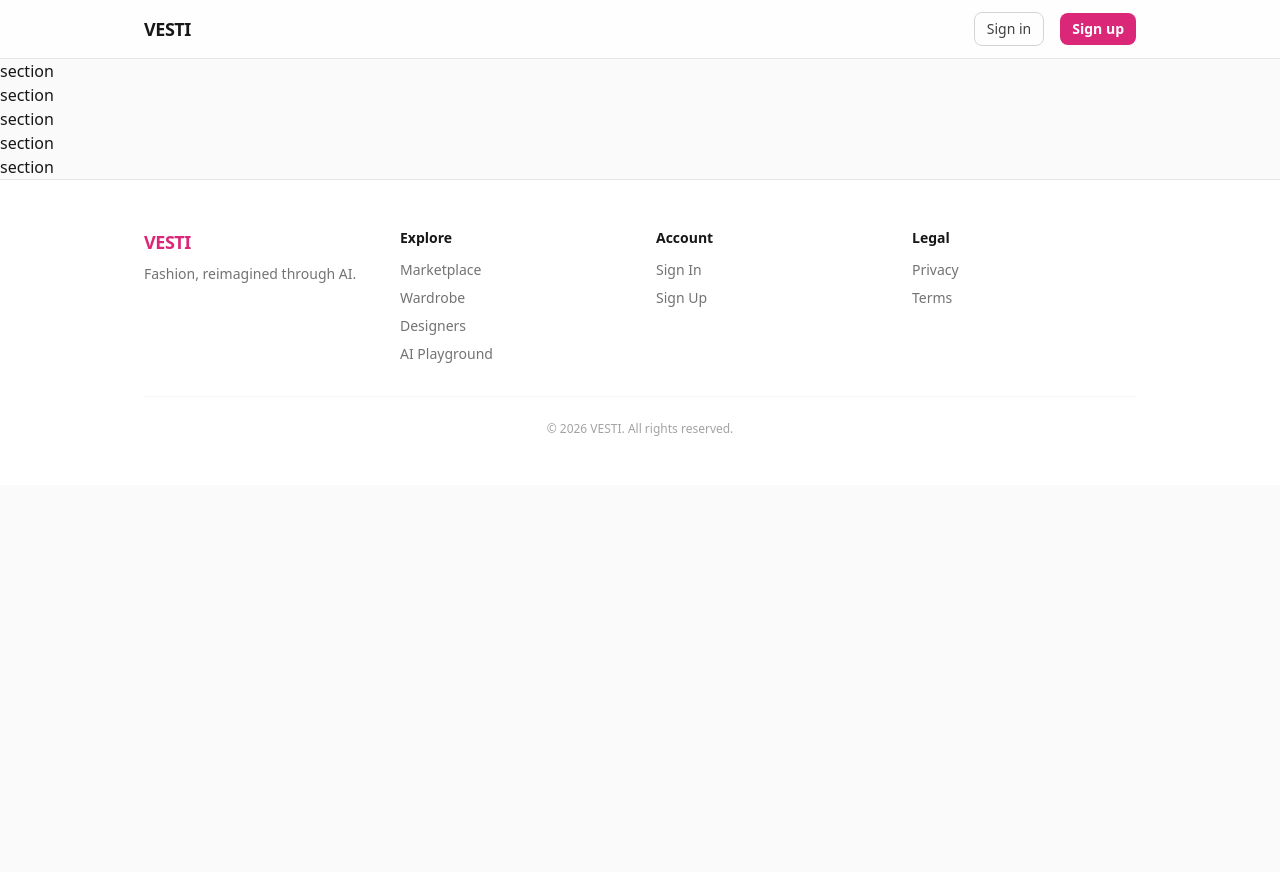
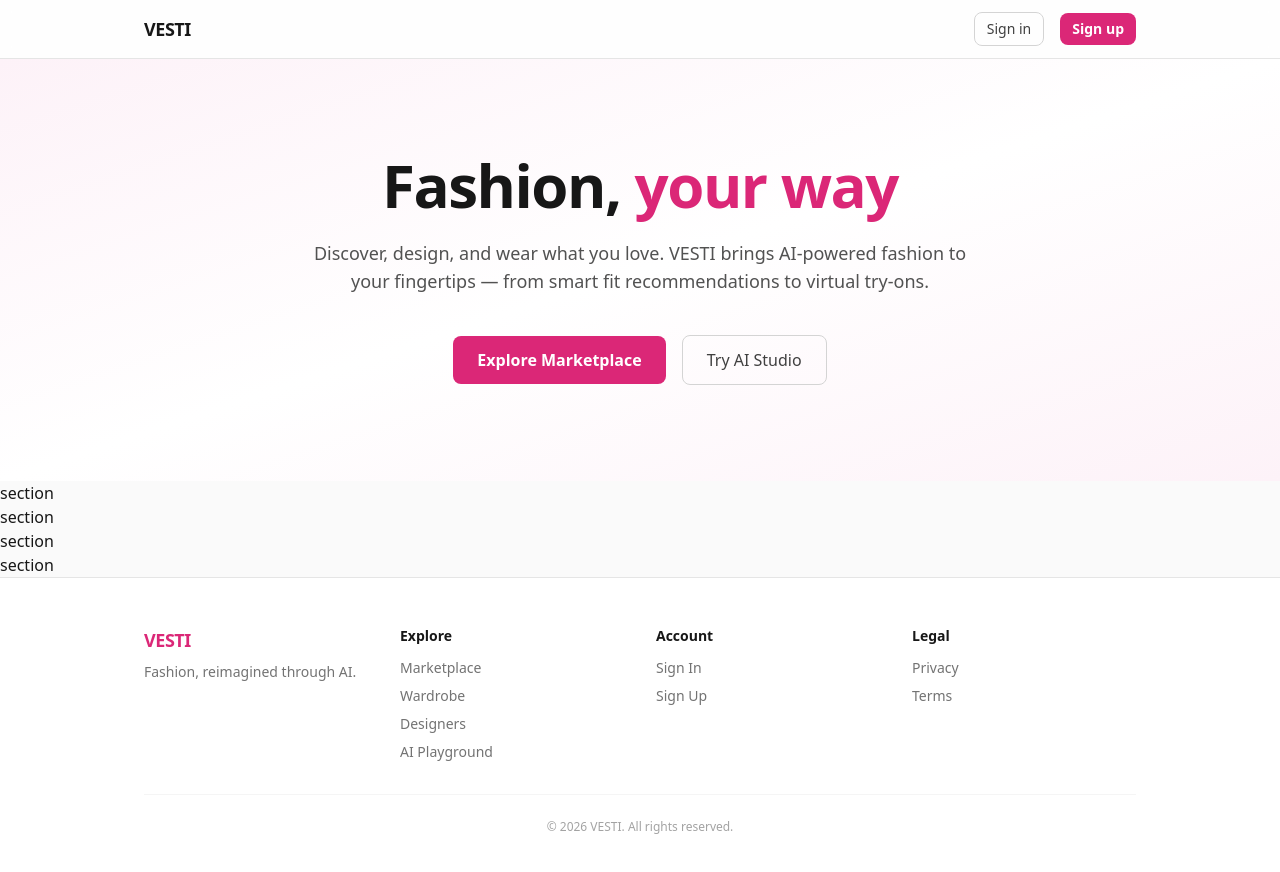
Before and after one commit to jayo14/vesti, a Next.js app in the folder frontend/: page / in a window 1280 px wide. Shown: the top 872 px of the page. Before the commit the page ends 800 px from the top, so only its background shows below. Built offline with nearby package versions, Linux system fonts and the light colour scheme; no server answers.

Commit message:
hero bit

```diff
--- a/frontend/src/components/sections/hero-section.tsx
+++ b/frontend/src/components/sections/hero-section.tsx
@@ -1,3 +1,32 @@
-export default function $f() {
-  return <div>section</div>;
+import Link from "next/link";
+
+export default function HeroSection() {
+  return (
+    <section className="bg-gradient-to-br from-brand-50 via-white to-brand-50">
+      <div className="mx-auto max-w-5xl px-4 py-24 text-center">
+        <h1 className="text-4xl font-bold tracking-tight text-neutral-900 sm:text-5xl lg:text-6xl">
+          Fashion,
+          <span className="text-brand-600"> your way</span>
+        </h1>
+        <p className="mx-auto mt-6 max-w-2xl text-lg text-neutral-600">
+          Discover, design, and wear what you love. VESTI brings AI-powered fashion
+          to your fingertips — from smart fit recommendations to virtual try-ons.
+        </p>
+        <div className="mt-10 flex items-center justify-center gap-4">
+          <Link
+            href="/marketplace"
+            className="rounded-lg bg-brand-600 px-6 py-3 font-semibold text-white transition hover:bg-brand-700"
+          >
+            Explore Marketplace
+          </Link>
+          <Link
+            href="/playground"
+            className="rounded-lg border border-neutral-300 px-6 py-3 font-medium text-neutral-700 transition hover:bg-neutral-100"
+          >
+            Try AI Studio
+          </Link>
+        </div>
+      </div>
+    </section>
+  );
 }
```
